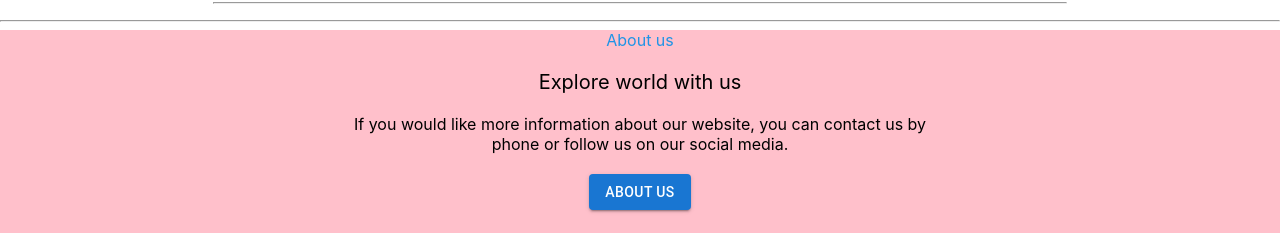
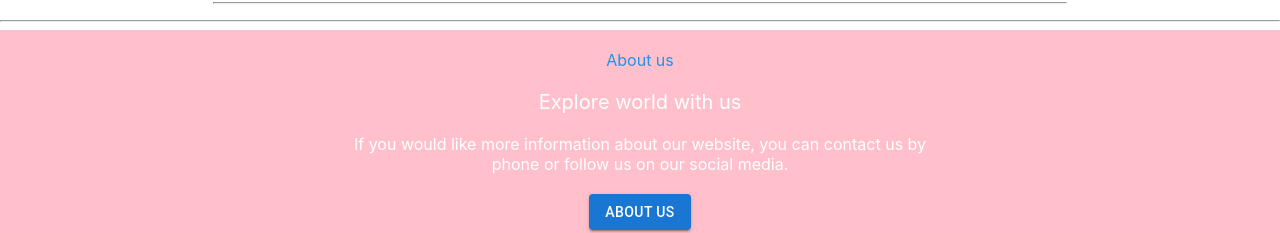
Before and after one commit to williamzeming/csit321, a React (Create React App) app in the folder webapp/: page / in a window 1280 px wide. Shown: the part 1714-1947 px from the top of the page. Built offline with nearby package versions, Linux system fonts and the light colour scheme.

Commit message:
Changes for js home footer

```diff
--- a/webapp/src/page/Home.js
+++ b/webapp/src/page/Home.js
@@ -280,15 +280,16 @@ class Home extends React.Component {
             {/*footer*/}
             <footer>
                 <Grid style={{background: "pink"}}>
+                    <br/>
                     <Grid textAlign={"center"} style={{color:"#2094E6"}}>
                         About us
                     </Grid>
                     <br/>
-                    <Grid textAlign={"center"} style={{fontSize:20}}>
+                    <Grid textAlign={"center"} style={{fontSize:20,color:"white"}}>
                         Explore world with us
                     </Grid>
                     <br/>
-                    <Grid textAlign={"center"}>
+                    <Grid textAlign={"center"} style={{color:"white"}}>
                         If you would like more information about our website, you can contact us by
                         <br/>
                         phone or follow us on our social media.
```
